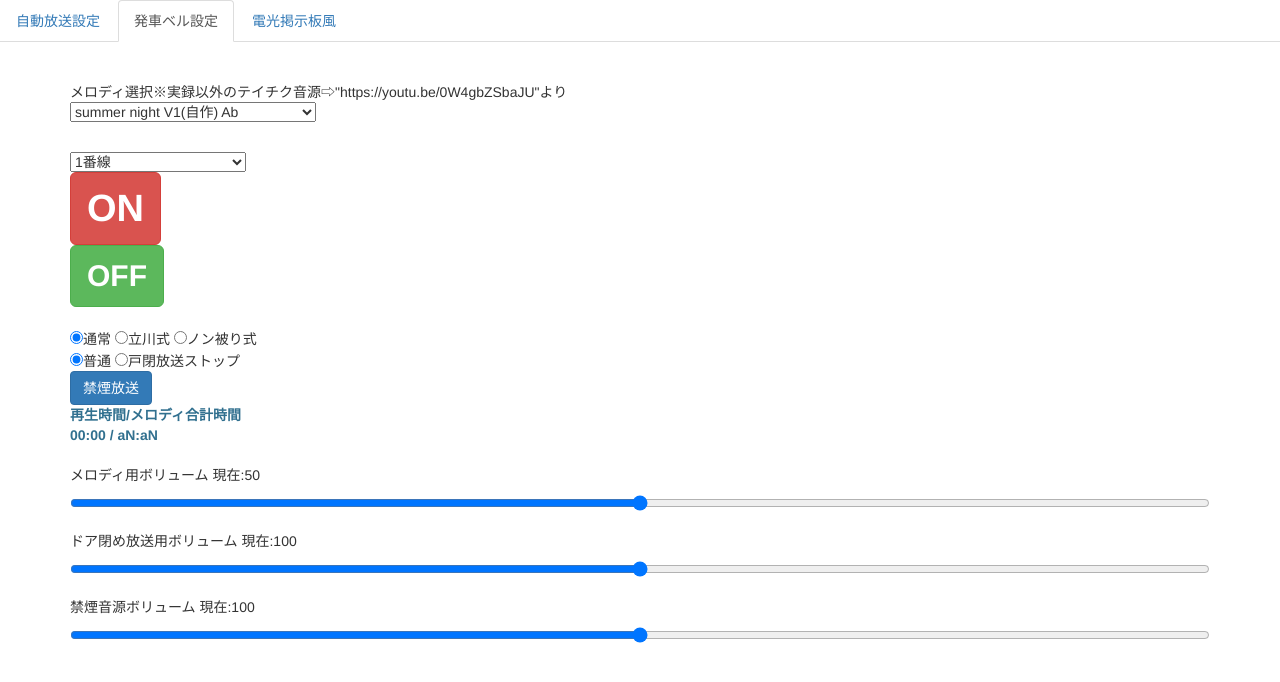
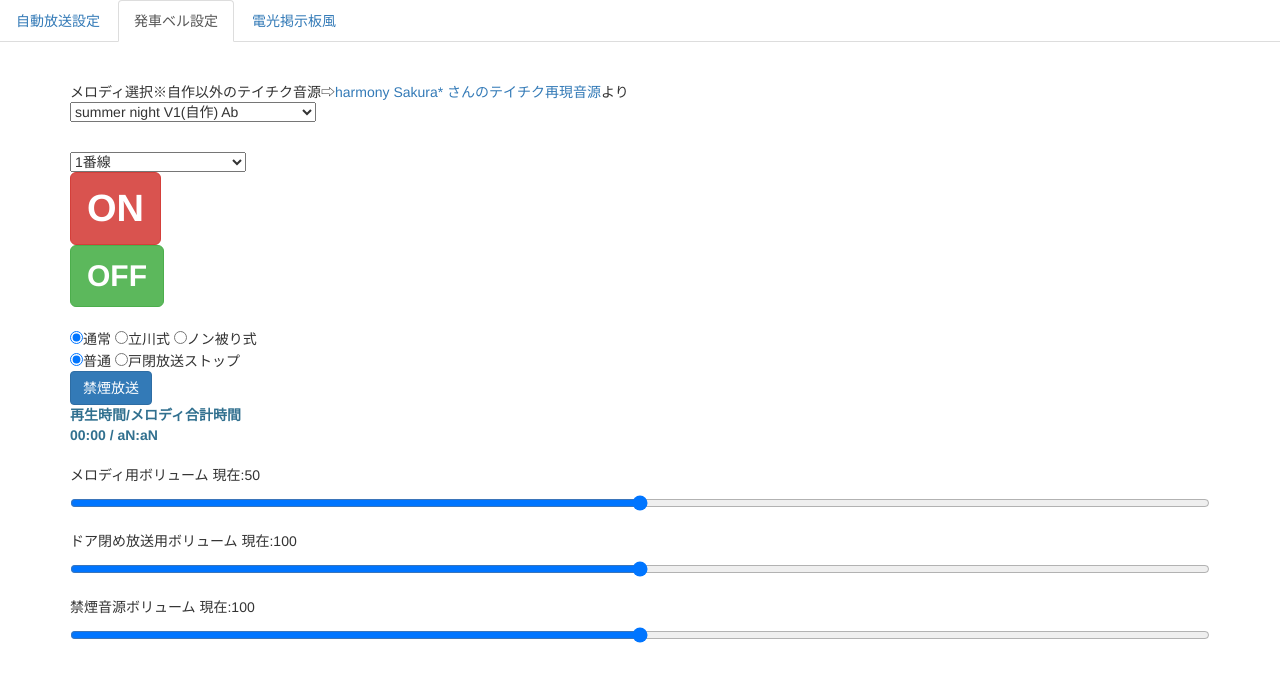
Before and after one commit to youk720/test_electron, a website: page src/index.html in a window 1280 px wide. Drawn offline with nearby package versions, Linux system fonts and the light colour scheme.

Commit message:
2019_6_21(リンク等修正)

```diff
--- a/src/index.html
+++ b/src/index.html
@@ -106,7 +106,9 @@
     <div class="container">
       <!-- <audio class="melo" id="melo" preload="auto" src="/Users/yuki_tajima/Desktop/HANDS-%E5%A4%A7%E3%81%8D%E3%81%AA%E6%89%8B%E3%81%8B%E3%82%89%E5%B0%8F%E3%81%95%E3%81%AA%E6%89%8B%E3%81%B8-verA[%E9%AB%98%E4%BD%8E%E9%9F%B3mix].mp3"> -->
       <!-- ゆくも ドア閉め 生成コード: <NUMK VAL="1" COUNTER="''バン/セ'ン/" MODE="AaE">。 -->
-      <p>メロディ選択※実録以外のテイチク音源⇨"https://youtu.be/0W4gbZSbaJU"より<br>
+      <p>メロディ選択※自作以外のテイチク音源⇨<a href="https://youtu.be/0W4gbZSbaJU">harmony Sakura*
+さんのテイチク再現音源</a>より
+      <br>
         <select id="melo_select">
           <!-- <option value="https://youk720.github.io/melo_work/melo/summer%20night_v1.mp3">summer night V1(自作版)</option> -->
           <option value="https://youk720.github.io/melo_work/melo/summer%20night%20v1_Ab.mp3">summer night V1(自作) Ab</option>
```
